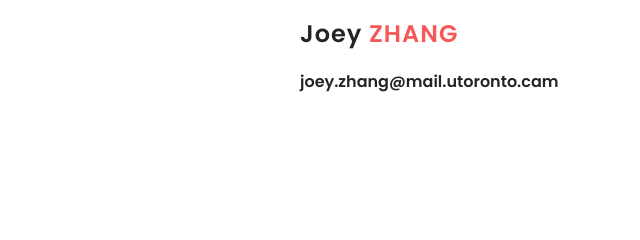
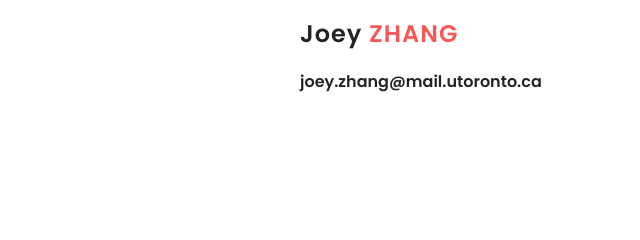
Before and after one commit to JQZ916/JZhang.MHI1001.website, a plain HTML site: page index.html in a window 1280 px wide. Shown: the part 3008-3248 px from the top of the page, 640-1280 px from the left. Drawn offline with nearby package versions, Linux system fonts and the light colour scheme; some packages are replaced by stand-ins of ours; a web font is replaced by a local one.

Commit message:
Update index.html

```diff
--- a/index.html
+++ b/index.html
@@ -306,7 +306,7 @@ lastvisit.showmessage();
                         <div class="logo mb-4">
                             <h3>Joey <span>ZHANG</span></h3>
                         </div>
-                        <h6><a href="mailto:joey.zhang@mail.utoronto.ca">joey.zhang@mail.utoronto.cam</a></h6>
+                        <h6><a href="mailto:joey.zhang@mail.utoronto.ca">joey.zhang@mail.utoronto.ca</a></h6>
                     </div>
                 </div>
 
```
